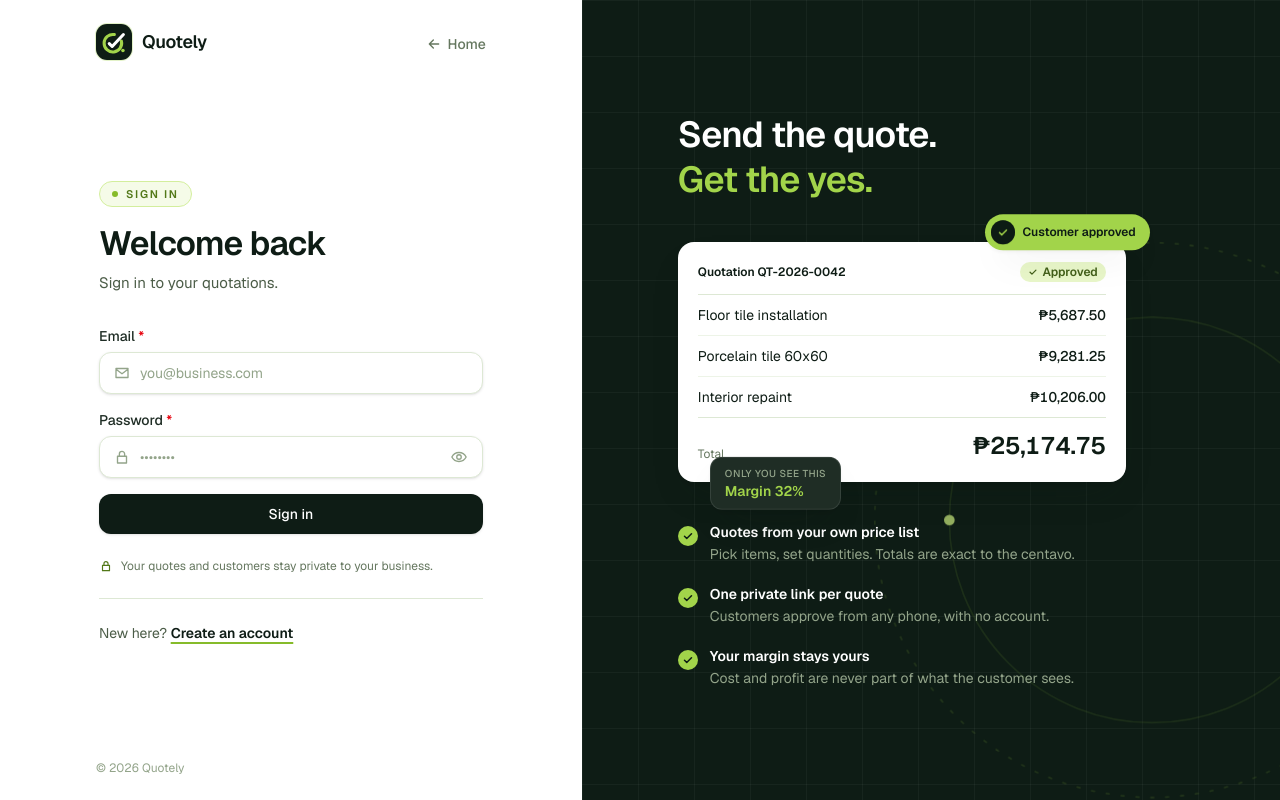
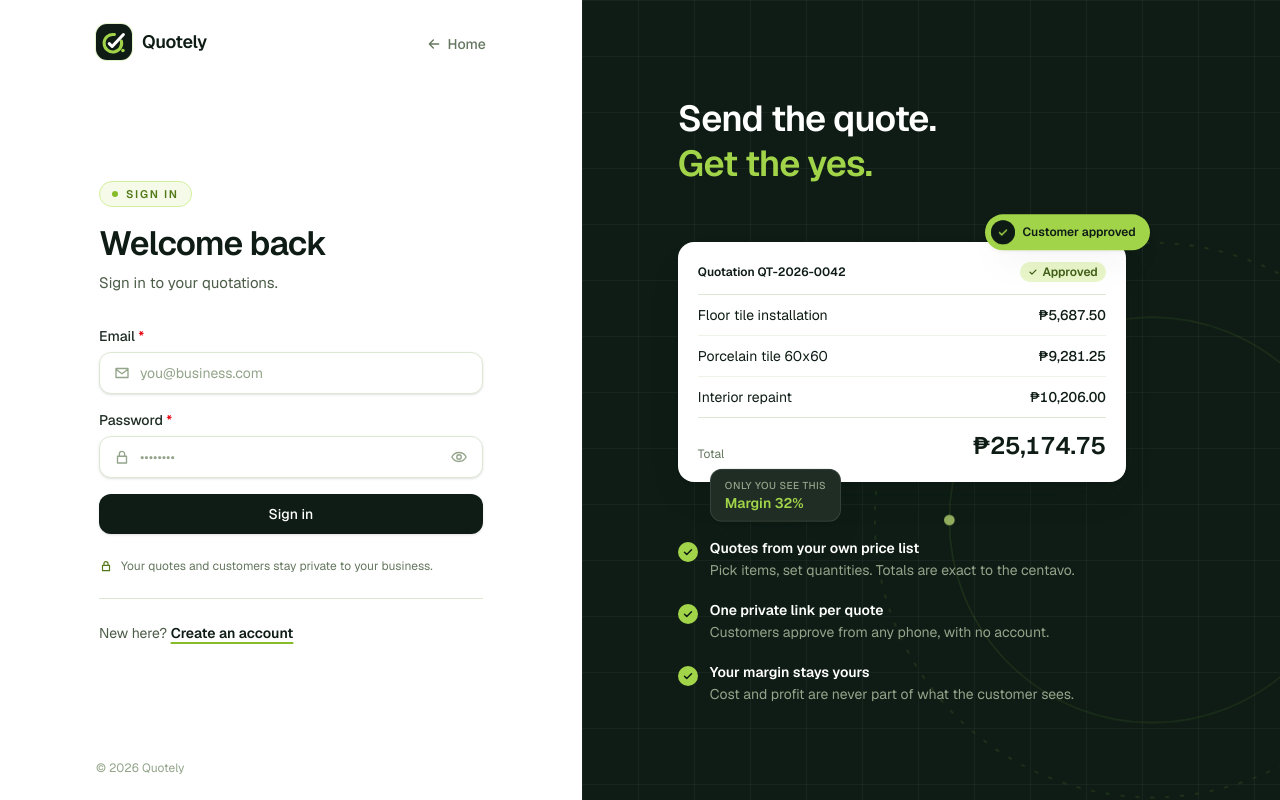
Before and after one commit to dadoyyy/Quotely, a Next.js app: page /login in a window 1280 px wide. Built offline with nearby package versions, Linux system fonts and the light colour scheme.

Commit message:
Fix login panel overlap, harden password field for Edge

```diff
--- a/src/app/globals.css
+++ b/src/app/globals.css
@@ -111,6 +111,9 @@ main table thead th { font-weight: 600; letter-spacing: 0.06em; color: var(--col
 main table tbody tr { transition: background-color 150ms var(--ease-smooth); }
 main table tbody tr:hover { background: rgb(162 212 74 / 0.09); }
 
+/* Edge draws its own reveal button in password fields; ours replaces it. */
+input::-ms-reveal, input::-ms-clear { display: none; }
+
 /* A neat scrollbar for the wide tables. */
 * { scrollbar-width: thin; scrollbar-color: var(--color-neutral-300) transparent; }
 
--- a/src/components/auth-card.tsx
+++ b/src/components/auth-card.tsx
@@ -39,7 +39,7 @@ function Backdrop() {
 
 function QuoteCard() {
   return (
-    <div className="relative my-10 max-w-md">
+    <div className="relative my-14 max-w-md">
       <div className="fx-float rounded-2xl bg-white p-5 text-neutral-900 shadow-lift">
         <div className="flex items-center justify-between border-b border-neutral-200 pb-3 text-xs">
           <span className="font-semibold">Quotation QT-2026-0042</span>
@@ -59,7 +59,7 @@ function QuoteCard() {
         <span className="relative grid size-6 place-items-center rounded-full bg-neutral-900 text-brand-400"><span className="fx-ping absolute inset-0 rounded-full bg-neutral-900" /><Check className="relative" /></span>
         Customer approved
       </div>
-      <div className="fx-float-c absolute -bottom-8 left-8 rounded-xl border border-white/10 bg-neutral-800 px-3.5 py-2 shadow-lift">
+      <div className="fx-float-c absolute -bottom-11 left-8 rounded-xl border border-white/10 bg-neutral-800 px-3.5 py-2 shadow-lift">
         <p className="text-[10px] font-medium uppercase tracking-wider text-neutral-400">Only you see this</p>
         <p className="text-sm font-semibold tabular-nums text-brand-400">Margin 32%</p>
       </div>
--- a/src/components/form.tsx
+++ b/src/components/form.tsx
@@ -237,6 +237,7 @@ export function IconInput({ name, defaultValue, icon, className, type = "text",
         id={name}
         name={name}
         type={isPassword && shown ? "text" : type}
+        suppressHydrationWarning
         defaultValue={value}
         aria-invalid={invalid || undefined}
         className={cn(control, "pl-10", isPassword && "pr-11", invalid && "border-red-500", className)}
```
